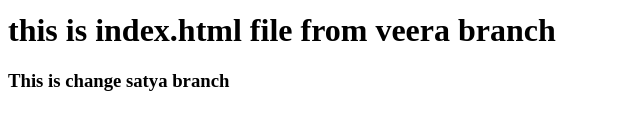
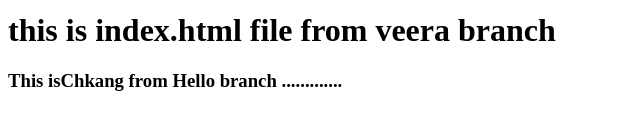
Before and after one commit to tirumalarowthu/otes, a plain HTML site: page index.html in a window 1280 px wide. Shown: the part 132-262 px from the top of the page, without its empty margins (0-640 px from the left). Drawn offline with Linux system fonts and the light colour scheme.

Commit message:
Hello branch

```diff
--- a/index.html
+++ b/index.html
@@ -8,4 +8,4 @@
 <h1>this is index.html file from veera branch </h1>
 
 
-<h3>This is change satya branch</h3>
+<h3>This isChkang from Hello branch .............</h3>
```
